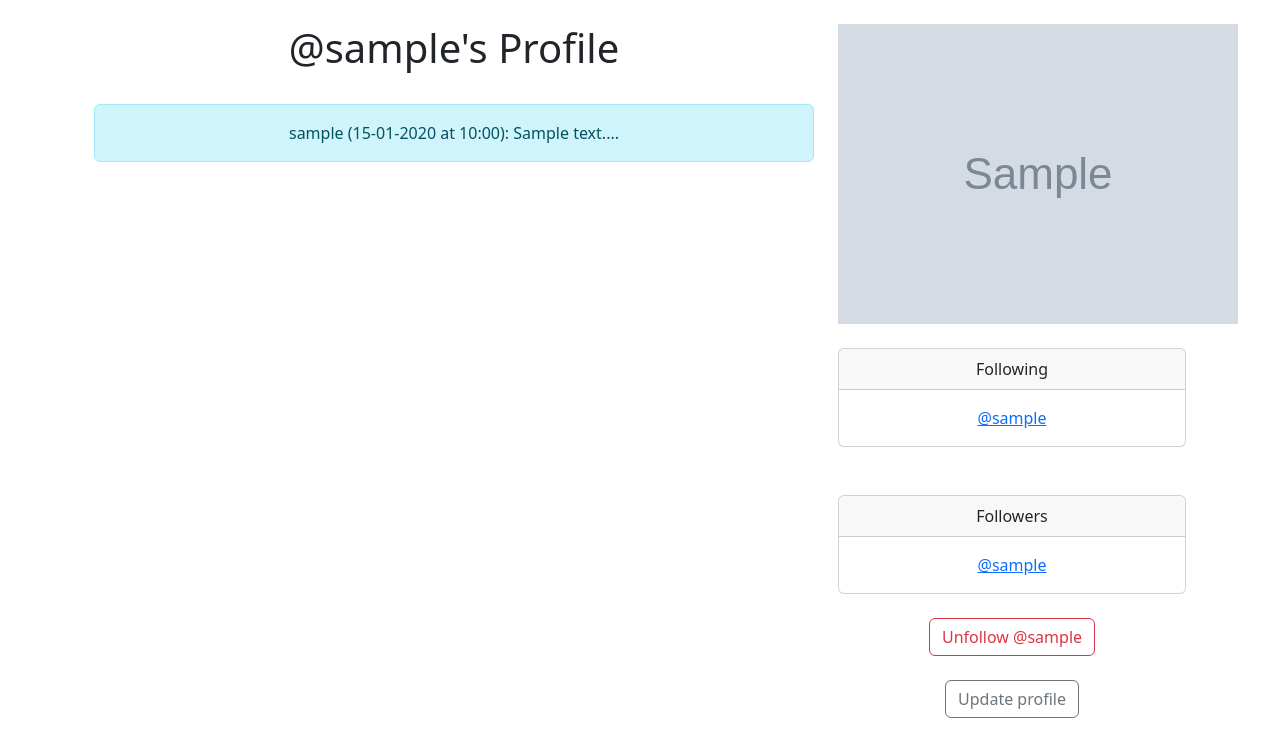
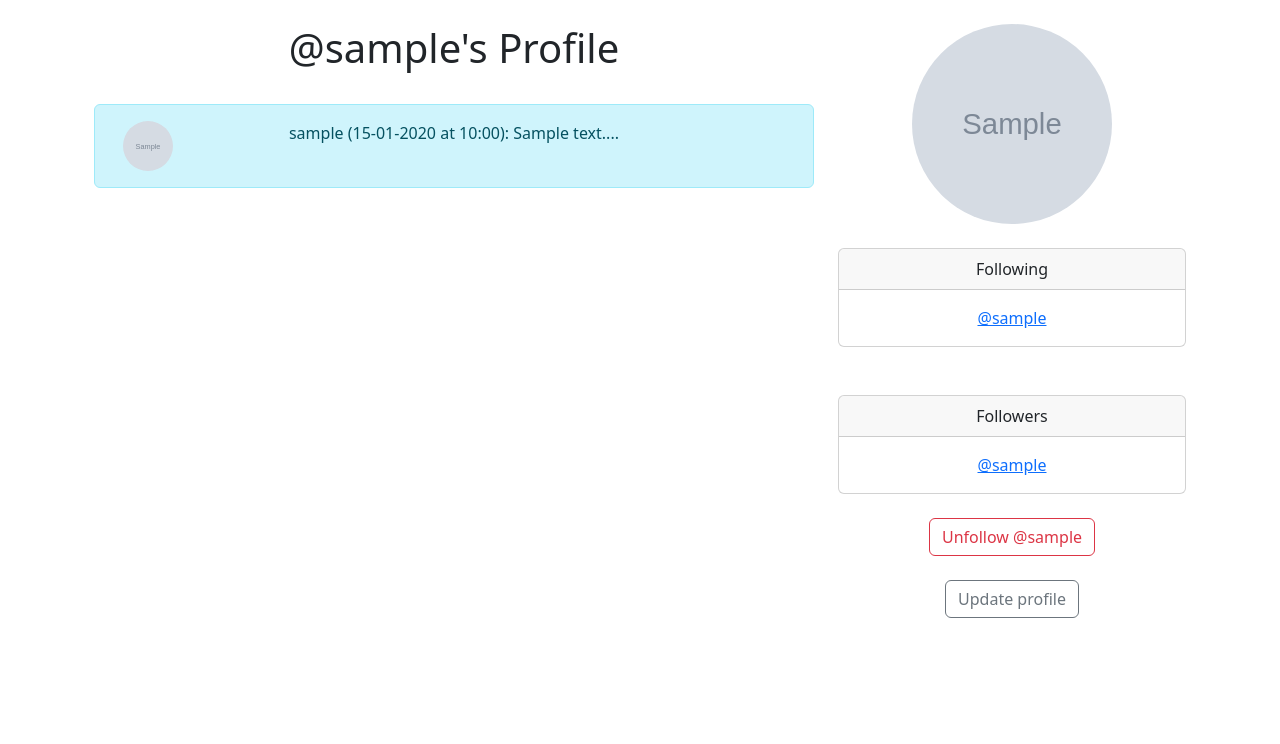
Before and after one commit to chriseborowski/witter, a Django app: page /profile/1 in a window 1280 px wide. Shown: the part 56-800 px from the top of the page. Run offline with Django 5.2, Linux system fonts and the light colour scheme; a user stored in the database is signed in; tables that the repository leaves empty hold one stand-in row (values such as "Sample post"); grey boxes marked "Sample" are stand-in pictures.

Commit message:
Add profile picture to witt display

```diff
--- a/social/witter/templates/profile.html
+++ b/social/witter/templates/profile.html
@@ -1,4 +1,5 @@
 {% extends "base.html" %}
+{% load static %}
 
 {% block content %}
 
@@ -12,7 +13,31 @@
         {% if witts %}
           {% for witt in witts %}
 
-          <div class="alert alert-info" role="alert">{{ witt }}</div>
+          <div class="alert alert-info" role="alert">
+            <div class="container">
+              <div class="row">
+                <div class="col-1">
+
+                  {% if profile.profile_image %}
+                  <img src="{{ profile.profile_image.url }}" width="50" height="50" class="rounded-circle" alt="@{{ profile.user.username }} on Witter" title="@{{ profile.user.username }} on Witter">
+
+                  {% else %}
+
+                  <img src="{% static 'images/default_profile_pic.png' %}" width="50" height="50" class="rounded-circle" alt="@{{ profile.user.username }} on Witter" title="@{{ profile.user.username }} on Witter">
+
+                  {% endif %}
+
+                </div>
+
+                <div class="col-10">
+
+            {{ witt }}
+
+
+                  </div>
+              </div>
+            </div>
+          </div>
 
           {% endfor %}
         {% endif %}
@@ -23,7 +48,7 @@
 
         {% if profile.profile_image %}
 
-        <img src="{{ profile.profile_image.url }}" alt="">
+        <img src="{{ profile.profile_image.url }}" class="rounded-circle" width="200" height="200" alt="@{{ profile.user.username }} on Witter" title="@{{ profile.user.username }} on Witter">
 
         {% endif %}
         <br><br>
```
